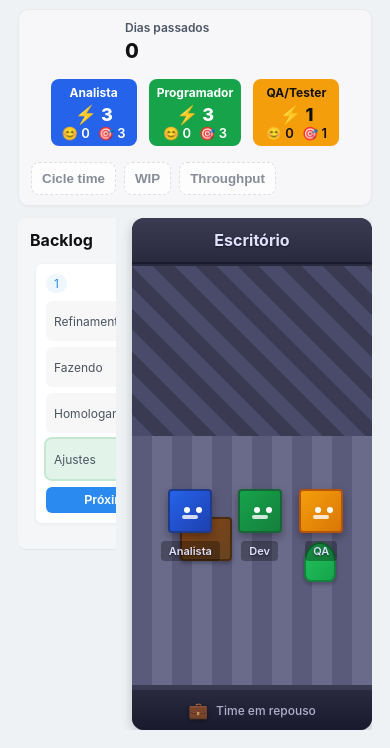
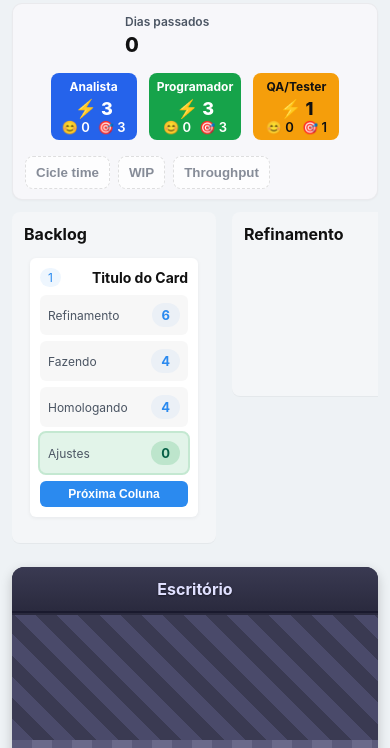
Before and after one commit to journalindoor/kanban-rony-game, a website: page index.html in a window 390 px wide. Shown: the part 96-844 px from the top of the page. Drawn offline with Linux system fonts and the light colour scheme.

Commit message:
Responsividade: Adaptando o layout para mobile

```diff
--- a/css/base.css
+++ b/css/base.css
@@ -24,6 +24,15 @@
   overflow:hidden;
 }
 
+/* Mobile: allow body to scroll */
+@media (max-width:768px){
+  body{
+    height:auto;
+    min-height:100vh;
+    overflow-y:auto;
+  }
+}
+
 h1{
   margin:0 0 12px 0;
   font-size:20px;
--- a/css/board.css
+++ b/css/board.css
@@ -173,3 +173,18 @@
     min-width:200px;
   }
 }
+
+/* Mobile layout adjustments */
+@media (max-width:768px){
+  .board{
+    flex:0 0 auto;
+    width:100%;
+    min-height:500px;
+    height:auto;
+    max-height:none;
+  }
+
+  .column{
+    min-width:180px;
+  }
+}
--- a/css/layout.css
+++ b/css/layout.css
@@ -12,14 +12,31 @@
   flex-direction:column;
 }
 
+/* Mobile: allow game-layout to grow */
+@media (max-width:768px){
+  .game-layout{
+    height:auto;
+    min-height:100vh;
+    overflow:visible;
+  }
+}
+
 /* Main container */
 .container{
   padding:18px;
   height:100%;
   box-sizing:border-box;
-  overflow:hidden;
   display:flex;
   flex-direction:column;
+}
+
+/* Mobile: allow vertical growth */
+@media (max-width:768px){
+  .container{
+    padding:12px;
+    height:auto;
+    min-height:auto;
+  }
 }
 
 /* Main content area: horizontal layout for board + office panel */
@@ -30,3 +47,15 @@
   min-height:0;
   overflow:hidden;
 }
+
+/* Responsive: vertical layout for mobile */
+@media (max-width:768px){
+  .main-content{
+    flex-direction:column;
+    gap:16px;
+    min-height:auto;
+    overflow:visible;
+    align-items:center;
+    flex:0 1 auto;
+  }
+}
--- a/css/office-panel.css
+++ b/css/office-panel.css
@@ -5,9 +5,9 @@
 
 /* Office Panel Container */
 .office-panel{
-  width:280px;
-  min-width:280px;
-  max-width:280px;
+  width:300px;
+  min-width:300px;
+  max-width:300px;
   height:100%;
   display:flex;
   flex-direction:column;
@@ -270,3 +270,36 @@
     height:40px;
   }
 }
+
+/* Mobile layout: controlled width, minimum height, centered */
+@media (max-width:768px){
+  .office-panel{
+    width:100%;
+    min-width:0;
+    max-width:420px;
+    height:auto;
+    min-height:400px;
+    flex:0 0 auto;
+  }
+
+  .office-viewport{
+    min-height:280px;
+  }
+
+  .character-sprite{
+    width:36px;
+    height:36px;
+  }
+
+  .character-label{
+    font-size:10px;
+    padding:2px 6px;
+  }
+}
+
+/* Extra small devices: full width */
+@media (max-width:480px){
+  .office-panel{
+    max-width:100%;
+  }
+}
```
